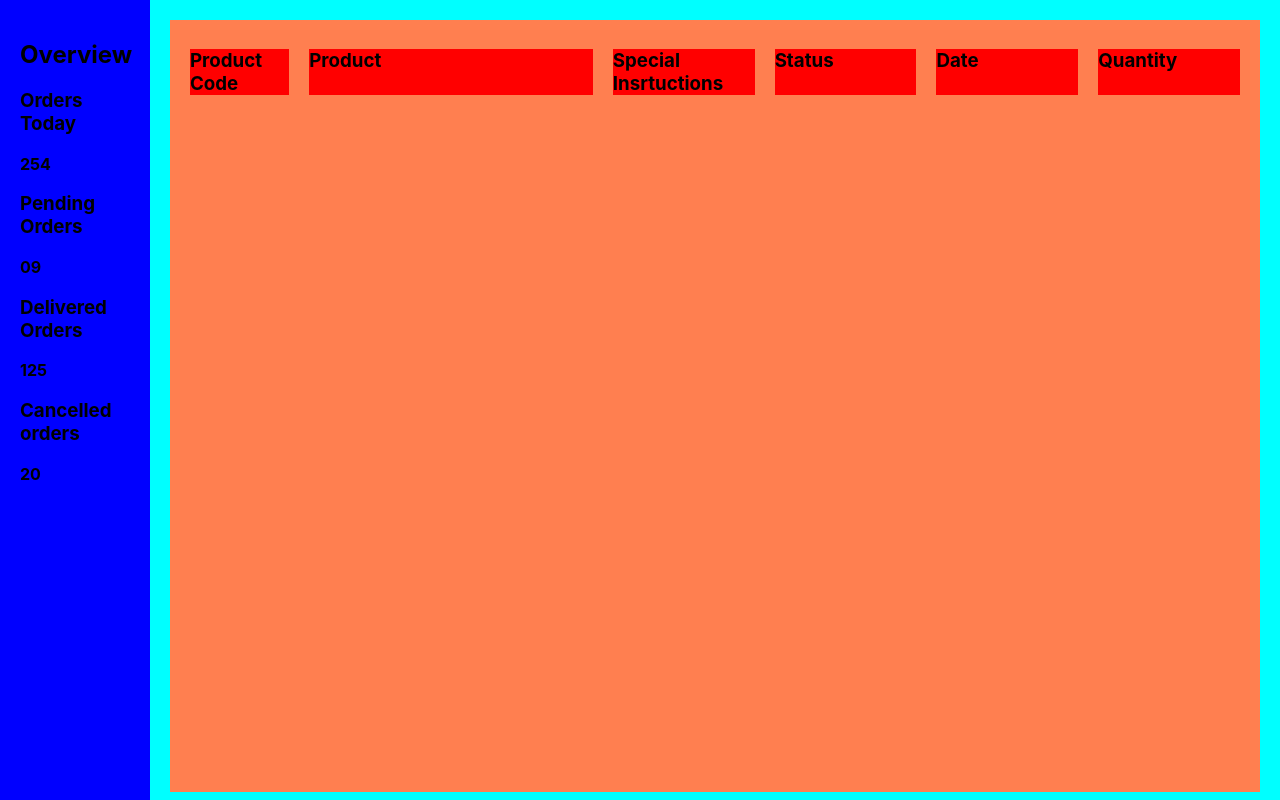
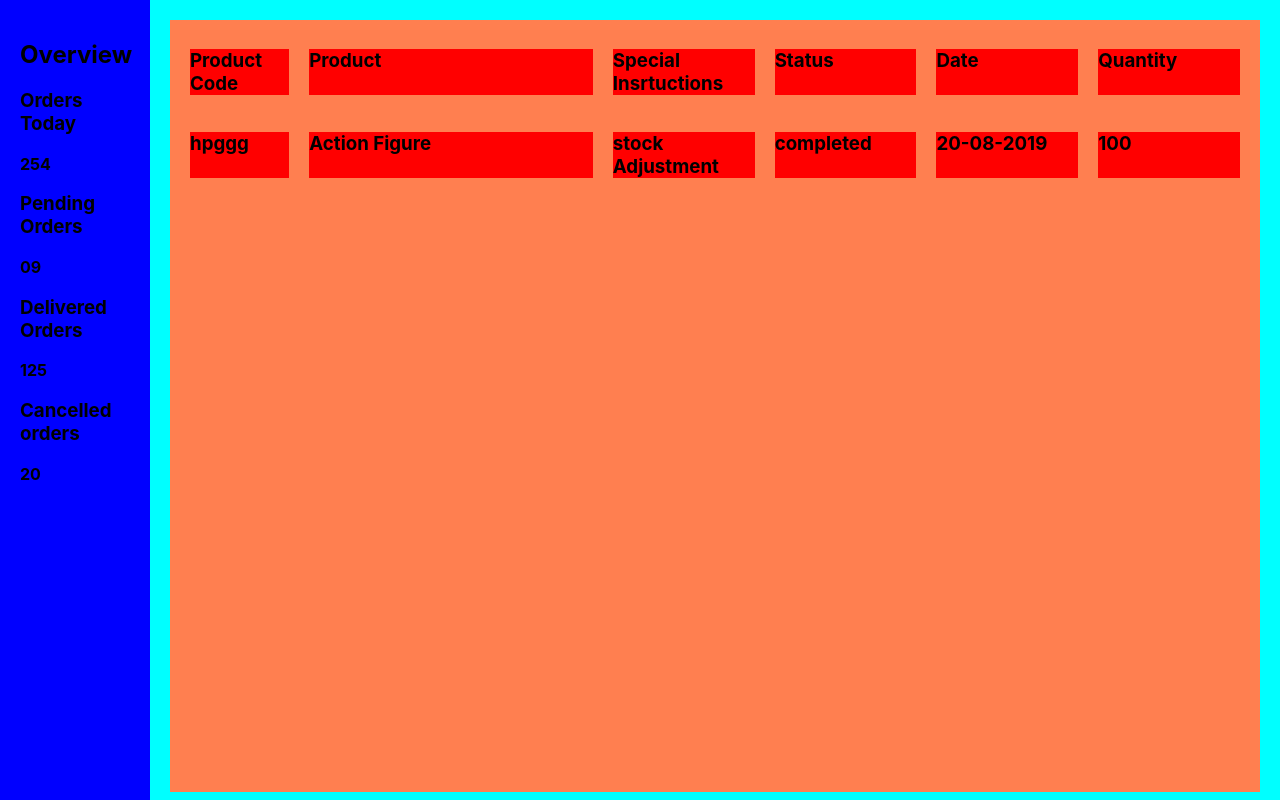
Before and after one commit to Vaynelucis/E-dashboard, a React (Create React App) app: page /dashboard in a window 1280 px wide. Built offline with nearby package versions, Linux system fonts and the light colour scheme.

Commit message:
added products hook

```diff
--- a/src/App.css
+++ b/src/App.css
@@ -1,5 +1,7 @@
 .App {
-  text-align: center;
+  /* text-align: center; */
+  height: 100vh;
+  background-color: red
 }
 
 .App-logo {
@@ -42,12 +44,15 @@
   height: 100vh
 }
 
-.grid-container-heading {
+.grid-container-heading,
+.grid-container-dash {
   display: grid;
   grid-template-columns: 0.7fr 2fr 1fr 1fr 1fr 1fr;
   grid-column-gap: 20px;
 
 }
+
+
 
 .grid-item-heading {
   background-color: red;
--- a/src/App.js
+++ b/src/App.js
@@ -9,7 +9,7 @@ import Dashboard from "./components/dashboard.js";
 function App() {
   return (
     <Router>
-      <div>
+      <div className="App">
         <Route exact path="/" component={Login} />
         <Route path="/dashboard" component={Dashboard} />
       </div>
--- a/src/components/dashBody.js
+++ b/src/components/dashBody.js
@@ -1,6 +1,14 @@
-import React, { useState } from "react";
+import React, { useState, Component } from "react";
 
-export default function dashBody() {
+export default function DashBody() {
+  const [products, setProducts] = useState({
+    code: "hpggg",
+    name: "Action Figure",
+    Instruction: "stock Adjustment",
+    status: "completed",
+    date: "20-08-2019",
+    quantity: 100
+  });
   return (
     <div className="dashbody">
       <div className="grid-container-heading">
@@ -11,6 +19,19 @@ export default function dashBody() {
         <h3 className="grid-item-heading">Date</h3>
         <h3 className="grid-item-heading">Quantity</h3>
       </div>
+
+      {products ? (
+        <div className="grid-container-dash">
+          <h3 className="grid-item-heading"> {products.code} </h3>
+          <h3 className="grid-item-heading">{products.name}</h3>
+          <h3 className="grid-item-heading">{products.Instruction}</h3>
+          <h3 className="grid-item-heading">{products.status}</h3>
+          <h3 className="grid-item-heading">{products.date}</h3>
+          <h3 className="grid-item-heading">{products.quantity}</h3>
+        </div>
+      ) : (
+        <p>Empty Blood</p>
+      )}
     </div>
   );
 }
```
